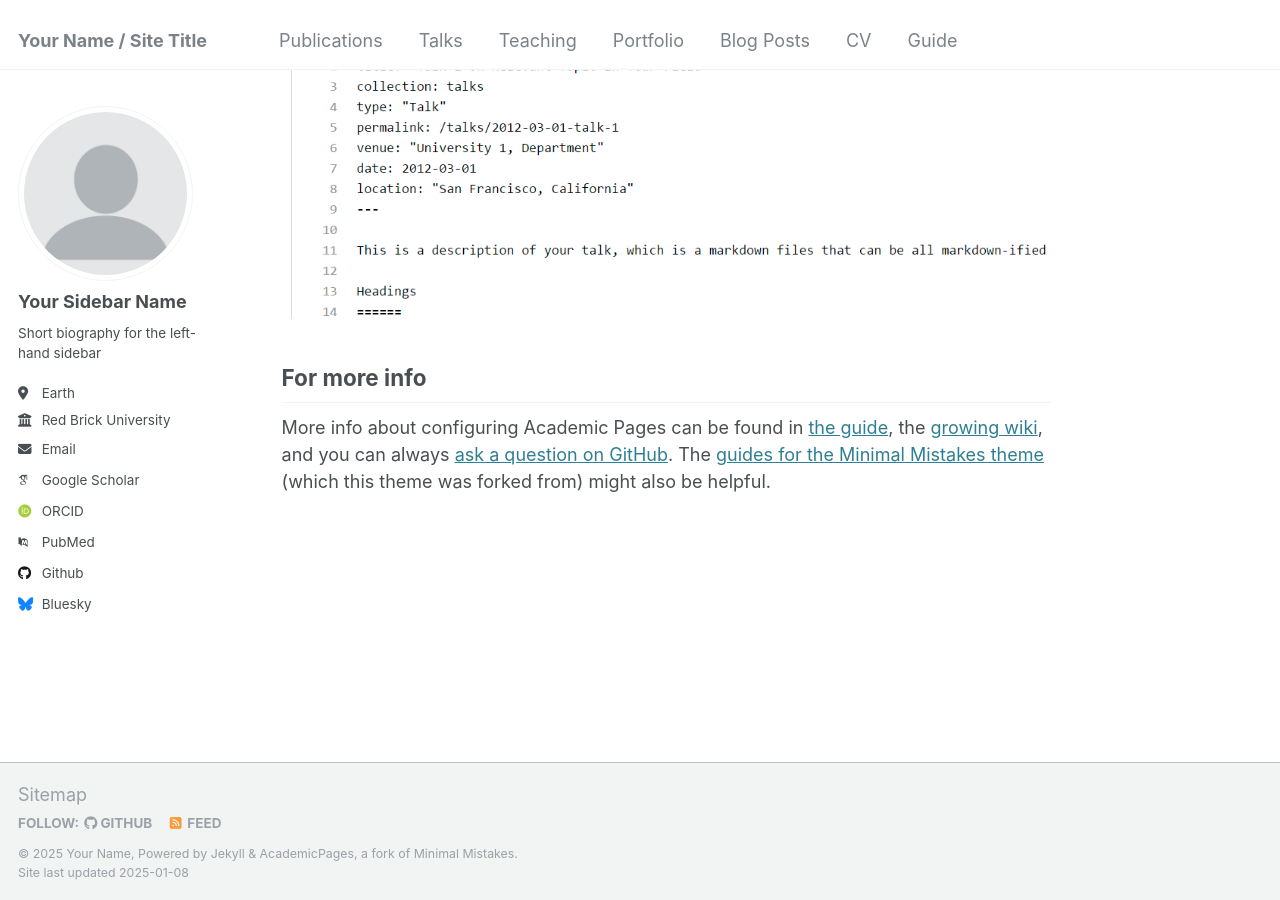
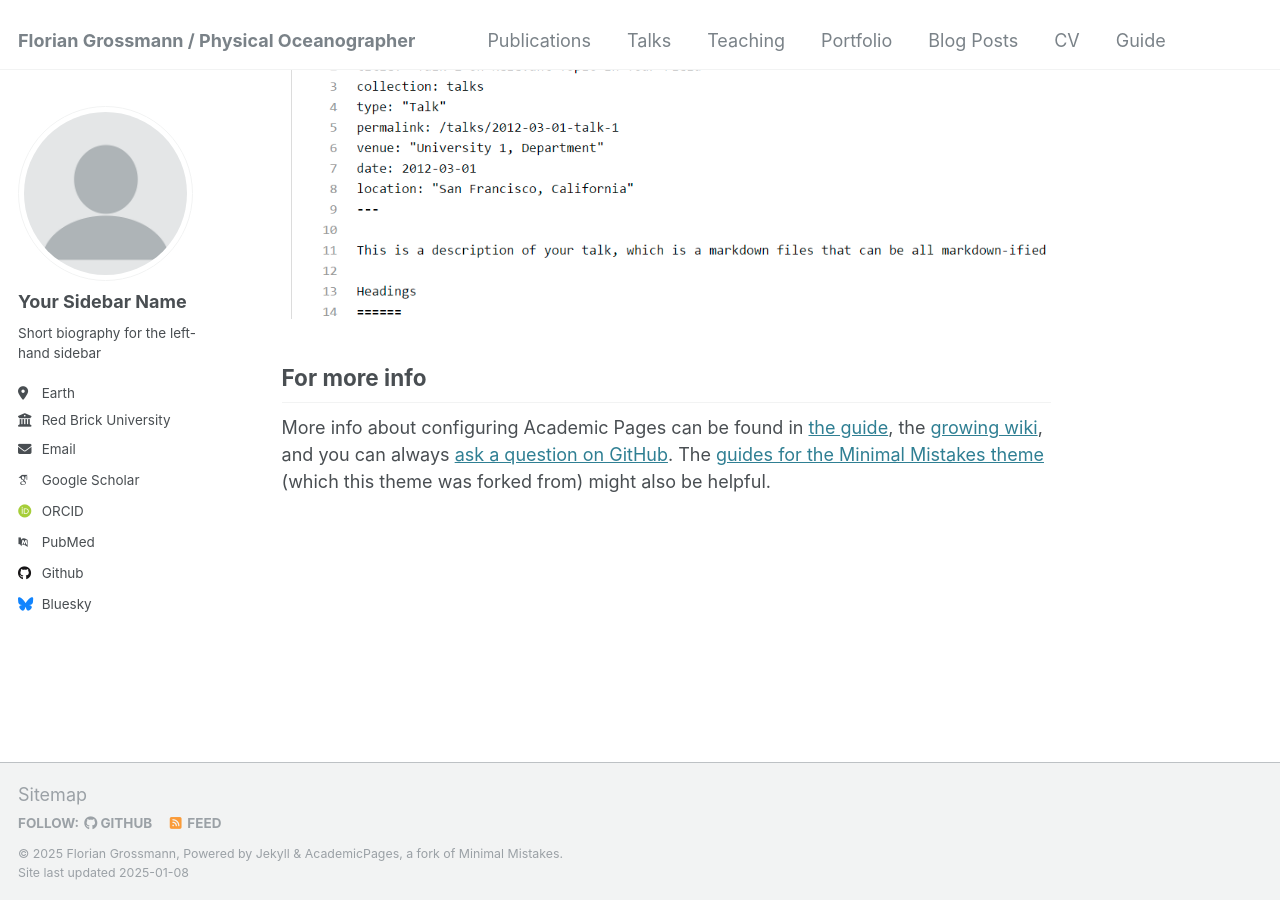
Before and after one commit to FlorianGrossmann/FlorianGrossmann.github.io, a Jekyll site: the page built from _pages/about.md, in a window 1280 px wide and 900 px high, scrolled down 2643 px. Built offline with Jekyll 4.4.1, drawn with Linux system fonts in a browser that asks for light colours; some web fonts are replaced.

Commit message:
Update _config.yml

```diff
--- a/_config.yml
+++ b/_config.yml
@@ -8,9 +8,9 @@
 
 # Basic Site Settings
 locale                   : "en-US"
-title                    : "Your Name / Site Title"
+title                    : "Florian Grossmann / Physical Oceanographer"
 title_separator          : "-"
-name                     : &name "Your Name"
+name                     : &name "Florian Grossmann"
 description              : &description "personal description"
 url                      : https://academicpages.github.io # the base hostname & protocol for your site e.g. "https://[your GitHub username].github.io"
 baseurl                  : "" # the subpath of your site, e.g. "/blog"
```
